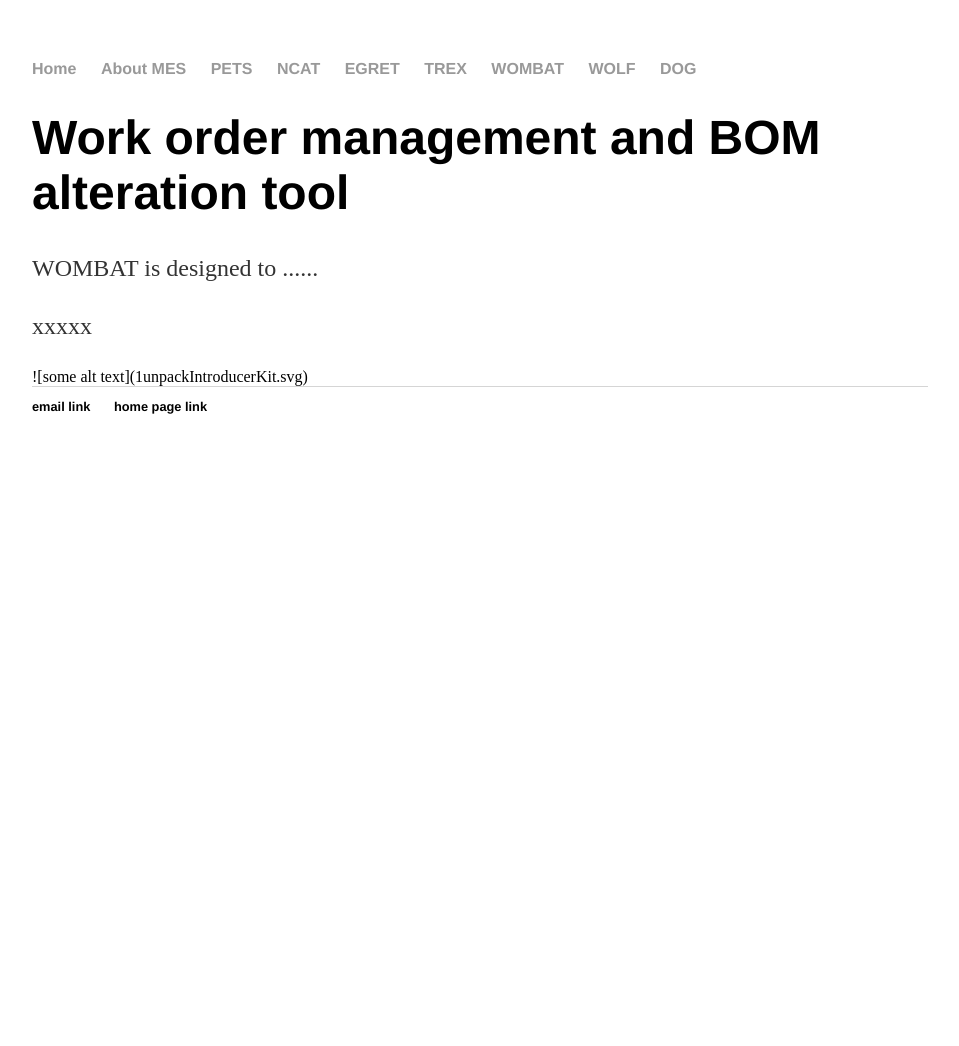
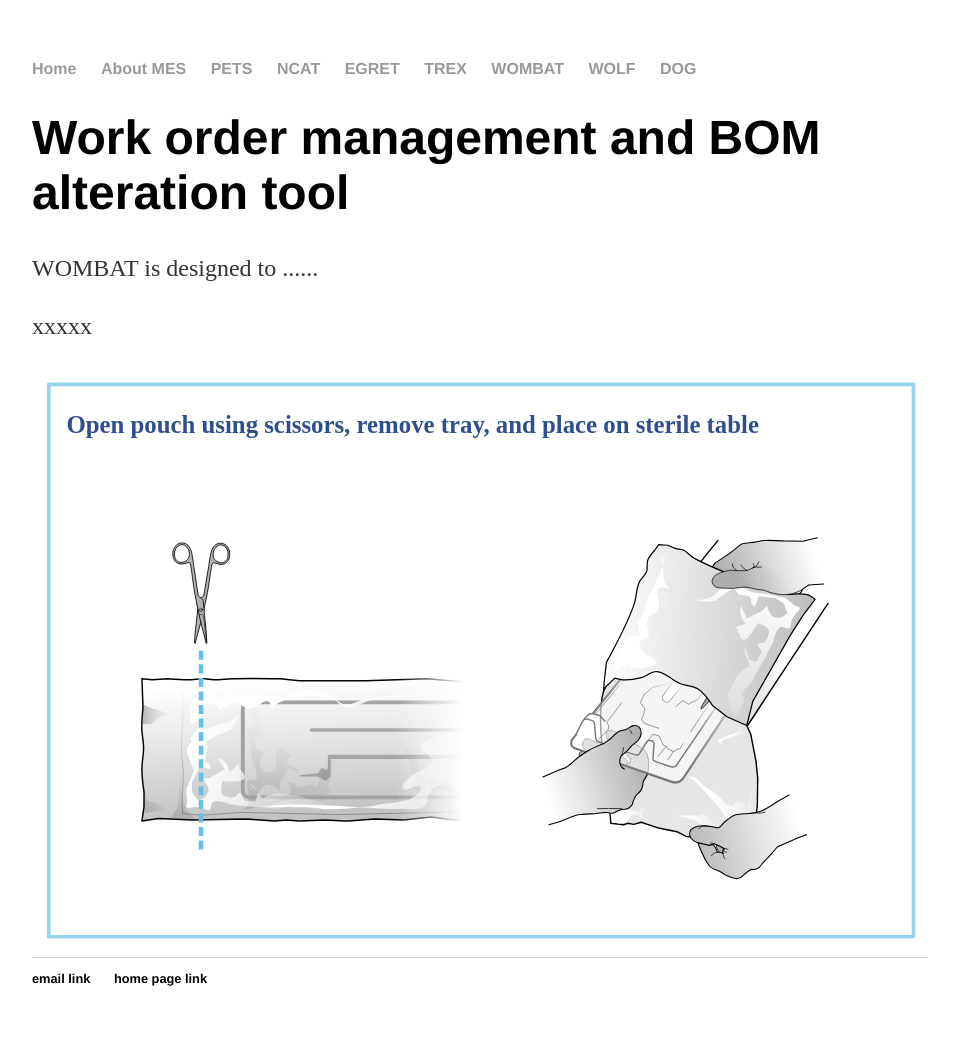
Before and after one commit to Animalerie/animalerie.github.io, a Jekyll site: the page built from wombat/index.html, in a window 1280 px wide. Shown: the whole page, without its empty margins (160-1119 px from the left). Built offline with Jekyll 4.4.1, drawn with Linux system fonts in a browser that asks for light colours; before the commit the page ends 900 px from its top, so only the background shows below that.

Commit message:
Update index.html

```diff
--- a/wombat/index.html
+++ b/wombat/index.html
@@ -7,4 +7,4 @@ title: WOMBAT
 	<p>WOMBAT is designed to ......</p>
   <p>xxxxx</p>
 </div><!-- /.blurb -->
-![some alt text](1unpackIntroducerKit.svg)
+<img src="1unpackIntroducerKit.svg" alt="some alt text" />
```
